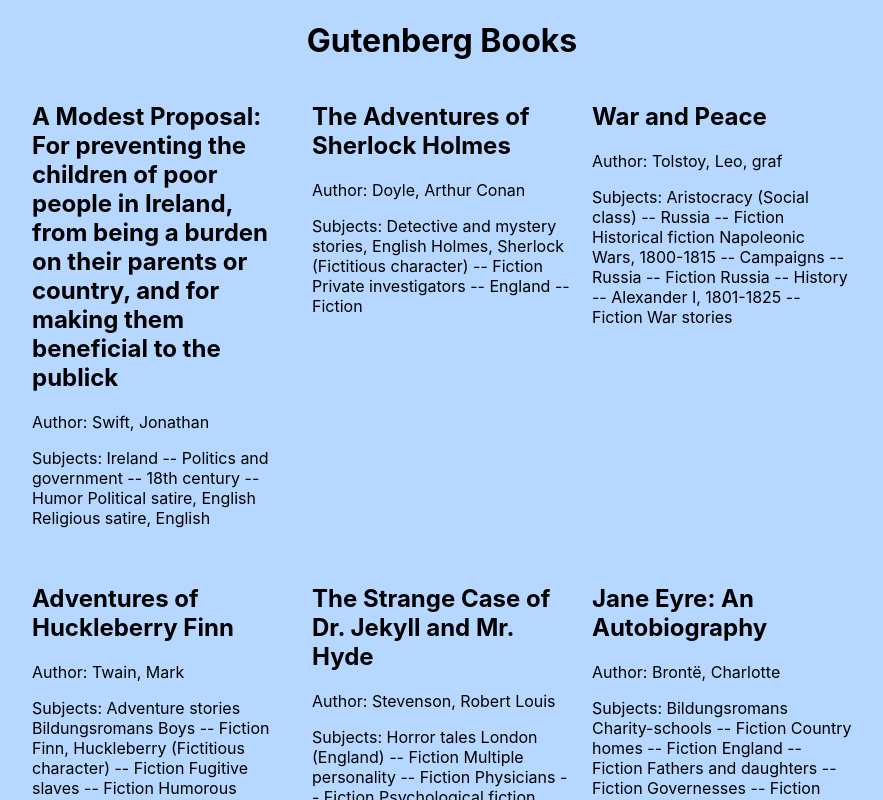
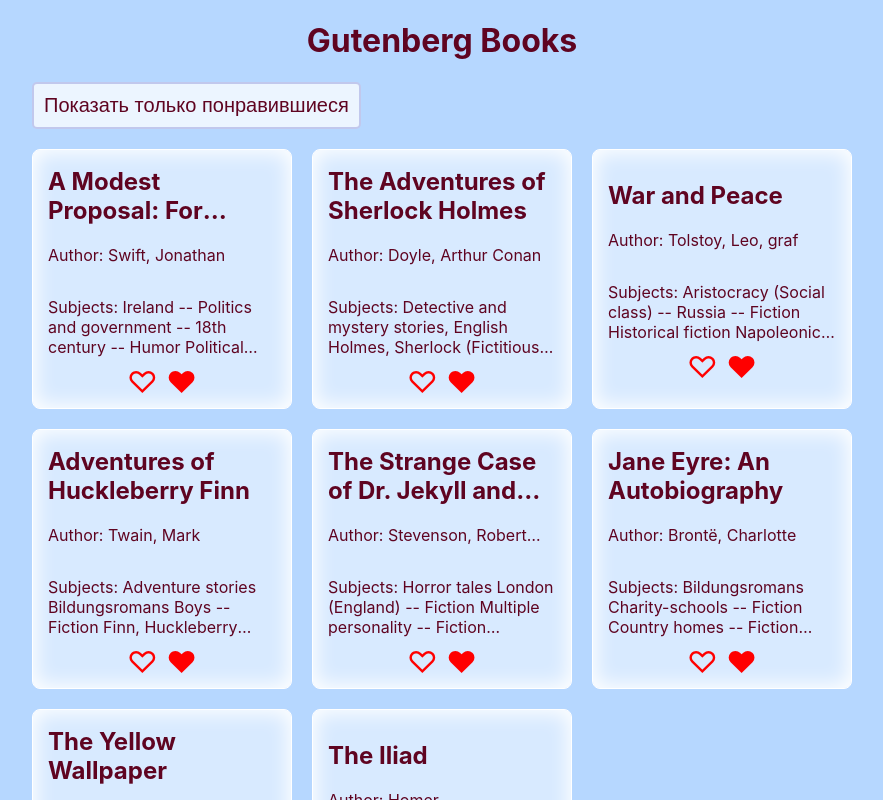
Before and after one commit to Alex-Volo/sarawan-test, a React (Create React App) app: page / in a window 1280 px wide. Shown: the top 800 px of the page, without its empty margins (198-1081 px from the left). Built offline with nearby package versions, Linux system fonts and the light colour scheme.

Commit message:
feat: add card component and style

```diff
--- a/src/components/BookCard/BookCard.module.css
+++ b/src/components/BookCard/BookCard.module.css
@@ -1,3 +1,81 @@
 .card {
-    width: 260px;
+  width: 260px;
+  height: 260px;
+  box-sizing: border-box;
+  padding: 15px;
+  position: relative;
+  display: flex;
+  flex-direction: column;
+  justify-content: center;
+
+  cursor: pointer;
+  border: 1px solid #fff;
+  border-radius: 8px;
+  background-color: #ffffff77;
+  box-shadow: inset 0 0 20px 3px #fff;
+  color: #5f0421;
+  transition: all 1s;
 }
+
+.delete {
+  position: absolute;
+  top: 10px;
+  right: 10px;
+  z-index: 2;
+  width: 30px;
+  height: 30px;
+  display: flex;
+  align-items: center;
+  justify-content: center;
+  text-align: center;
+  border-radius: 50%;
+
+  font-size: 20px;
+  font-weight: bold;
+  color: rgba(255, 0, 0, 0.647);
+  background-color: #ffffff72;
+
+  display: none;
+}
+
+.card:hover {
+  box-shadow: 4px 4px 12px 1px #5f04215e, inset 0 0 20px 3px #fff;
+}
+
+.card:hover .delete {
+  display: block;
+}
+
+.title {
+  max-height: 100px;
+  margin-top: 0;
+  overflow: hidden;
+  display: -webkit-box;
+  -webkit-line-clamp: 2;
+  -webkit-box-orient: vertical;
+}
+
+.author {
+  max-height: 50px;
+  margin-top: 0;
+  overflow: hidden;
+  display: -webkit-box;
+  -webkit-line-clamp: 1;
+  -webkit-box-orient: vertical;
+}
+
+.subjects {
+  max-height: 150px;
+  overflow: hidden;
+  display: -webkit-box;
+  -webkit-line-clamp: 3;
+  -webkit-box-orient: vertical;
+}
+
+.like {
+  color: red;
+  display: flex;
+  justify-content: center;
+  font-size: 30px;
+  line-height: 0.6;
+}
--- a/src/components/BookCard/BookCard.tsx
+++ b/src/components/BookCard/BookCard.tsx
@@ -3,10 +3,12 @@
 
 export const BookCard: React.FC<{ book?: Book }> = ({ book }) => {
   return (
-    <div className={S.card }>
-      <h2>{book?.title}</h2>
-      <p>Author: {book?.authors[0].name}</p>
-      <p>Subjects: {book?.subjects.join(" ")}</p>
+    <div className={S.card}>
+      <span className={S.delete}>X</span>
+      <h2 className={S.title}>{book?.title}</h2>
+      <p className={S.author}>Author: {book?.authors[0].name}</p>
+      <p className={S.subjects}>Subjects: {book?.subjects.join(" ")}</p>
+      <div className={S.like}>&#9825; &#9829;</div>
     </div>
   );
 };
--- a/src/pages/Main/Main.module.css
+++ b/src/pages/Main/Main.module.css
@@ -1,5 +1,23 @@
 .wrapper {
   width: 820px;
+}
+
+.filterButton {
+  margin-bottom: 20px;
+  padding: 10px;
+  appearance: none;
+  border: 2px solid #9ba1dd87;
+  border-radius: 5px;
+  font-size: 20px;
+  background-color: #ffffffbe;
+  cursor: pointer;
+  color: #5f0421;
+}
+
+.filterButton:hover {
+  background-color: #ffffff5b;
+  box-shadow: inset 0 0 19px 2px #bdbfd387;
+
 }
 
 .cards {
--- a/src/pages/Main/Main.tsx
+++ b/src/pages/Main/Main.tsx
@@ -3,12 +3,13 @@
 import S from "./Main.module.css";
 
 const cardsElements = books.map((book) => {
-  return <BookCard book={book} />;
+  return <BookCard key={book.id} book={book} />;
 });
 export const Main: React.FC = () => {
   return (
     <div className={S.wrapper}>
-      <h1 style={{ textAlign: "center" }}>Gutenberg Books</h1>
+      <h1 style={{ textAlign: "center", color: "#5f0421" }}>Gutenberg Books</h1>
+      <button className={S.filterButton}>Показать только понравившиеся</button>
       <div className={S.cards}>{cardsElements}</div>
     </div>
   );
```
